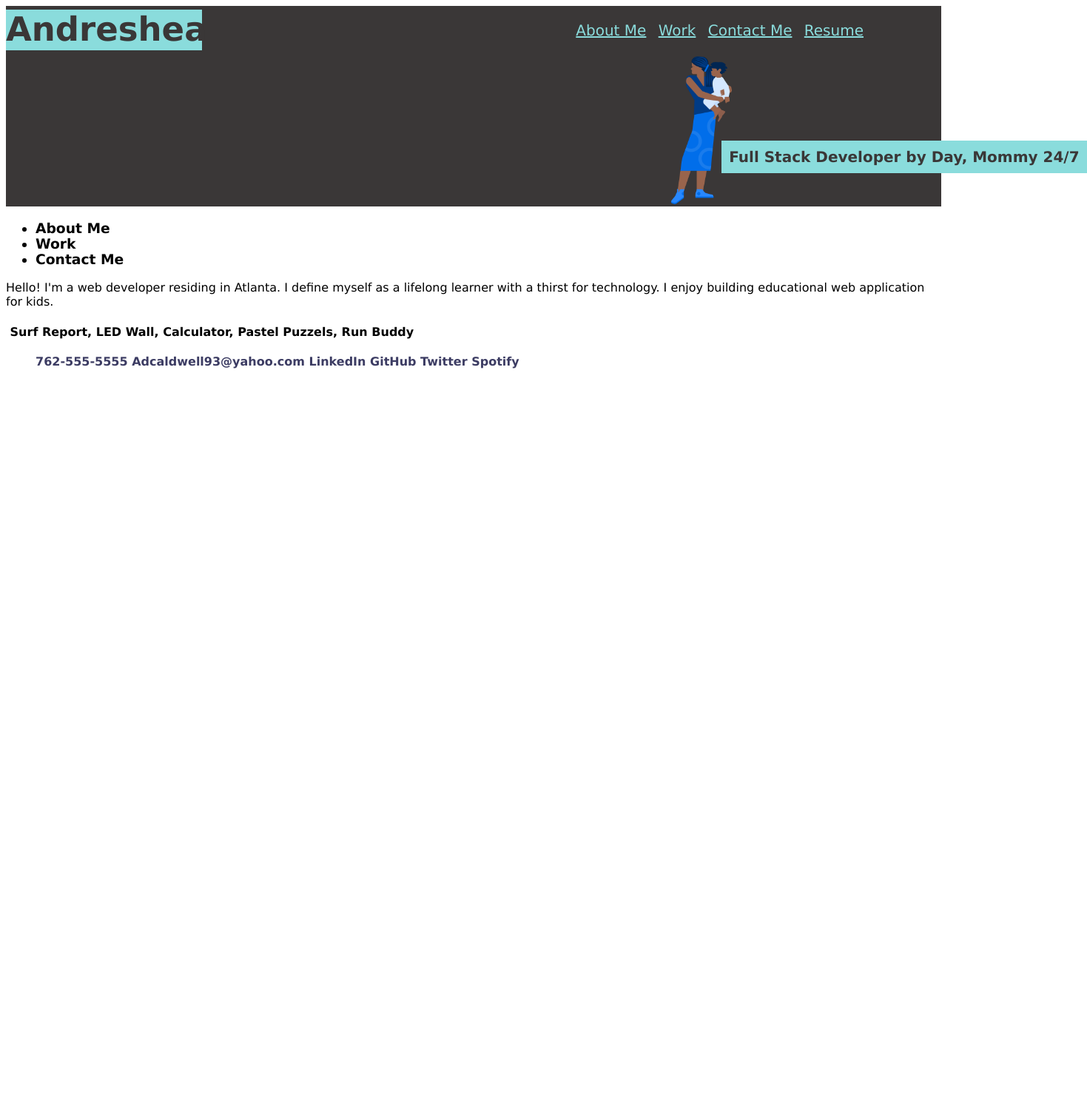
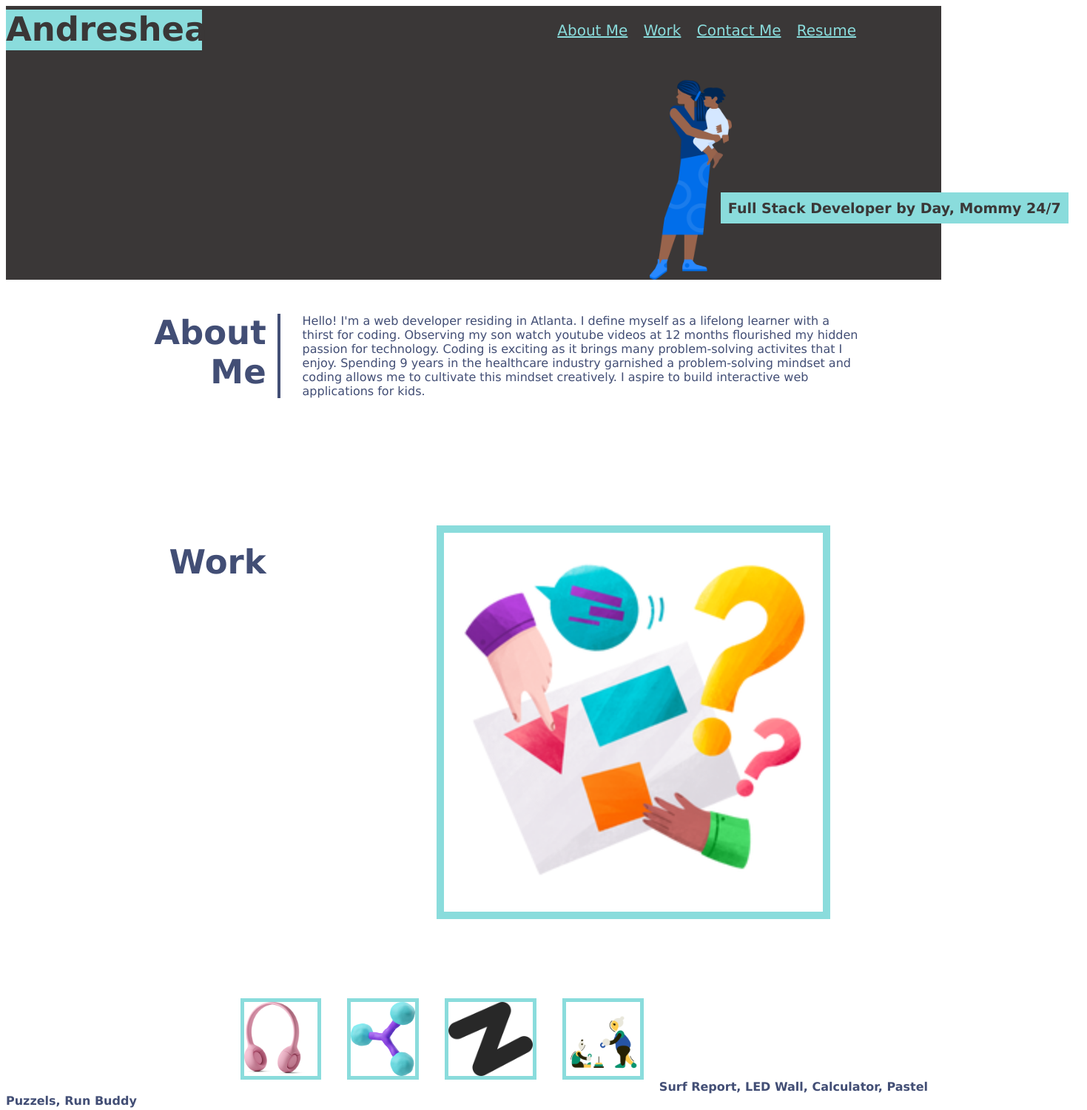
Before and after one commit to Awell05/ACwell-Portfolio, a plain HTML site: page index.html in a window 1280 px wide. Shown: the top 1500 px of the page at 74% size, 1469 px wide, since content can reach past the window. Before the commit the page ends 800 px from the top, so only its background shows below. Drawn offline with Linux system fonts and the light colour scheme.

Commit message:
improved html with comments, modified CSS

```diff
--- a/Assets/css/style.css
+++ b/Assets/css/style.css
@@ -1,16 +1,13 @@
 *{
     font-family:'Lucida Sans Regular', 'Lucida Grande', 'Lucida Sans Unicode', Geneva, Verdana, sans-serif;
+    color:rgb(66, 78, 117);
 }
-
 
 header {
     background-color:rgb(58, 55, 55);
     height: 70px;
-    width: 100%;
-    padding-bottom: 1px;
-    padding-top: 0px;
     position: relative,
-    bottom: 30px;
+    bottom:30px;
     margin:0px;
 }
 
@@ -32,7 +29,6 @@ h1 {
 }
 
 nav {
-    color:rgb(138, 220, 220);
     float: right;
 }
 
@@ -42,45 +38,101 @@ nav li {
     Position:relative;
     right: 100px;
     top: 5px;
-    padding: 5px;
+    margin-right: 15px;
 }
 
 nav a {
     color: rgb(138, 220, 220);
 }
 
-#sectionavatar{
-   box-sizing: content-box;
+#avatarsection{
    background-color: rgb(58, 55, 55);
-   width:100%;
-   height: 200px;
-
-
+   height: 300px;
 }
 
 #Avatar{
-height: 200px;
+height: 270px;
 background-color: rgb(58, 55, 55);
 position:relative;
-left: 899px;
-bottom: 3px;
+left: 870px;
+top: 30px;
 }
 
 section h2{
     background-color: rgb(138, 220, 220);
-    font-size: 20px;
+    font-size: 19px;
     color: rgb(58, 55, 55);
     display:inline;
     position: relative;
-    left: 880px;
+    left: 850px;
     bottom: 60px;
     width: 15%;
     height: 80px;
     padding: 10px;
 
 }
-h4 ul li{
-    display: inline-block;
-    color: rgb(60, 60, 99)
+
+.h3{
+    display: flex;
+    position: relative;
+    left: 200px;
+    flex-direction:column;
+    font-size:45px;
+    /* border:cornflowerblue solid 3px; */
+    width:12%;
+    text-align: right;
 }
+
+/* About Me Paragraph */
+#p{
+    display:flex;
+    flex-wrap: wrap;
+    position: relative;
+    left:29%;
+    bottom:150px;
+    width: 60%;
+    border-left:rgb(66, 78, 117) solid 4px;
+    padding-left: 30px
+}
+/* App Images */
+    /* Work Section */
+#ws{
+        height: 400px;
+    }
+    /* Images */
+.images {
+        border: solid rgb(138, 220, 220) 5px;
+        margin: 15px;
+        position: relative;
+    }
+
+#image1{
+   bottom: 350px;
+   left: 700px;
+   transform: scale(2)
+
+}
+#image23{
+    height: 100px;
+
+}
+#image45{
+    height: 100px;
+
+}
+
+/* #border{
+    border:10px solid aqua;
+} */
+
+
 /* image credit Illustration by Illustration by <a href="https://icons8.com/illustrations/author/zD2oqC8lLBBA">Icons 8</a> from <a href="https://icons8.com/illustrations">Ouch!</a> */
+
+/* .work { */
+    display:flex;
+    flex-wrap:wrap;
+    justify-content:center;
+/* } */
+
+
+/* remove this id when you're done positioning images */
--- a/index.html
+++ b/index.html
@@ -31,47 +31,44 @@
             </nav>
         </header>
         <main>
-        <!-- This is the Subtitle-needs to be position left under nav -->
-        <section id="sectionavatar">
+        <!-- This is the Subtitle -->
+        <section id="avatarsection">
+            <!-- Avatar -->
             <image id="Avatar" src="./Assets/urban-african-mom-with-baby.png" alt="picture of african mom with baby">
                 <h2>Full Stack Developer by Day, Mommy 24/7</h2>
         </section>
-        <!-- should review creating side bar, body with 3 sections to correlate with about me, work ,contact me -->
-        <!--This should be sidebar/aside -->
-            <aside>
-                <h3>
-                    <ul>
-                        <li>About Me</li>
-                        <li>Work</li>
-                        <li>Contact Me</li>
-                    </ul>
-                </h3>
-            </aside>
-            <section>
-                <p>Hello! I'm a web developer residing in Atlanta. I define myself as a lifelong learner with a thirst for technology.
-                    I enjoy building educational web application for kids.
+        <!-- About Me Section -->
+        <section id="border">
+                <h3 class="h3">About Me</h3>
+                    <p class="work" id="p">Hello! I'm a web developer residing in Atlanta. I define myself as a lifelong learner with a thirst for coding. Observing my son watch youtube videos at 12 months flourished my hidden passion for technology. Coding is exciting as it brings many problem-solving activites that I enjoy. Spending 9 years in the healthcare industry garnished a problem-solving mindset and coding allows me to cultivate this mindset creatively. I aspire to build interactive web applications for kids.
                     </p>
-                <!-- application placeholder images here -->
-                <h4>
-                    <image src>
-                    <!-- 5 box images for applications -->
-                    <!-- Main box is large 100% -->
-                    <!-- 4 boxes wtih display:flex and flexwrap -->
-                    <!-- dabble with css style for box model with imaging -->
+        </section>
+             <!--Work Section  -->
+        <section id="border">
+            <h3 class="h3" id="ws"> Work</h3>
+            <h4 class="work">
+            <!-- App Images -->
+                <image class="images" id="image1" src="./Assets/bonbon-preschool-education-of-children-and-the-study-of-simple-geometric-shapes-1.png" alt="this a picture of preschool work">
+                <image class="images" id="image23" src="./Assets/casual-life-3d-close-up-of-pink-headphones.png" alt="picture of headphones">
+                <image class="images" id="image23" src="./Assets/3d-plastilina-three-quarter-side-view-of-a-blue-connect-symbol.png" alt=" picture of blue connect symbol">
+                <img class="images" id="image45" src="./Assets/kitekat-sleep-sound-1.png" alt="picture of sleep symbol">
+                <img class="images" id="image45" src="./Assets/spot-155.png" alt="animated pic of parent and child">
                 Surf Report, LED Wall, Calculator, Pastel Puzzels, Run Buddy
-                </h4>
-                <!--This contact info- Needs to be inline with same font and color -->
-                <h4>
-                    <ul>
-                        <li> <a ref= 762-555-5555> 762-555-5555</a></li>
-                        <li> <a ref= mailto:acaldwell@yahoo.com> Adcaldwell93@yahoo.com</a></li>
-                        <li> <a ref= LinkedIn> LinkedIn</a></li>
-                        <li> <a ref= GitHub> GitHub</a></li>
-                        <li> <a ref= Twitter>Twitter</a></li>
-                        <li> <a ref= Spotify>Spotify</a></li>
-                    </ul>
             </h4>
         </section>
         </main>
+        <!-- Contact Me | Footer -->
+            <footer id="border" >
+                <h3 class="h3">Contact Me</h3>
+                    <h4 class="work" >
+                           <a ref= 762-555-5555> 762-555-5555</a>
+                            <a ref= mailto:acaldwell@yahoo.com> Adcaldwell93@yahoo.com</a>
+                            <a ref= LinkedIn> LinkedIn</a>
+                            <a ref= GitHub> GitHub</a>
+                            <a ref= Twitter>Twitter</a>
+                            <a ref= Spotify>Spotify</a>
+                        </ul>
+                    </h4>
+            </footer>
     </body>
 </html>
```
Also changed, not shown: Assets/3d-plastilina-three-quarter-side-view-of-a-blue-connect-symbol.png (added), Assets/bonbon-preschool-education-of-children-and-the-study-of-simple-geometric-shapes-1.png (added), Assets/casual-life-3d-close-up-of-pink-headphones.png (added), Assets/clip-408.png (deleted), Assets/kitekat-sleep-sound-1.png (added), Assets/lounge-computer-chair-without-armrests.png (deleted), Assets/lounge-desktop-in-the-office.png (deleted), Assets/spot-155.png (added). Lines whose indentation alone changed are shown as unchanged.
